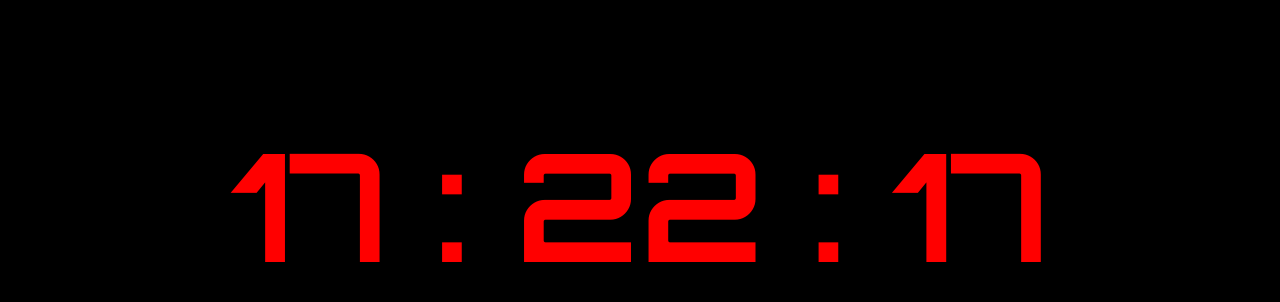
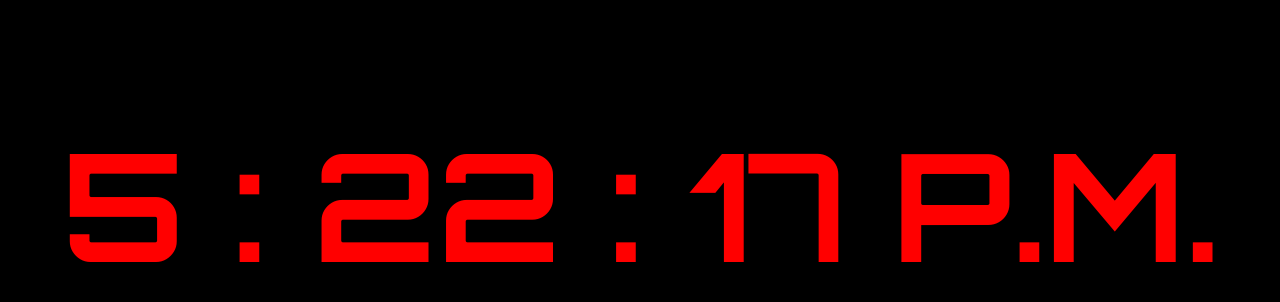
Before and after one commit to abhishektanwar2309/Digital-Clock, a plain HTML site: page index.html in a window 1280 px wide. Shown: the part 196-498 px from the top of the page. Drawn offline with Linux system fonts and the light colour scheme.

Commit message:
Adding the am and pm in our clock.

```diff
--- a/index.html
+++ b/index.html
@@ -42,7 +42,13 @@
             let hh=dateObj.getHours();
             let mm=dateObj.getMinutes();
             let ss=dateObj.getSeconds();
-            return `${hh} : ${mm} : ${ss}`;
+            let amPM="A.M.";
+            //code for keeping the hours till 12
+            if(hh>12){
+                hh=hh%12;
+                amPM="P.M.";
+            }
+            return `${hh} : ${mm} : ${ss} ${amPM}`;
         };
         setInterval(()=>{
             // console.log(getTime());
```
